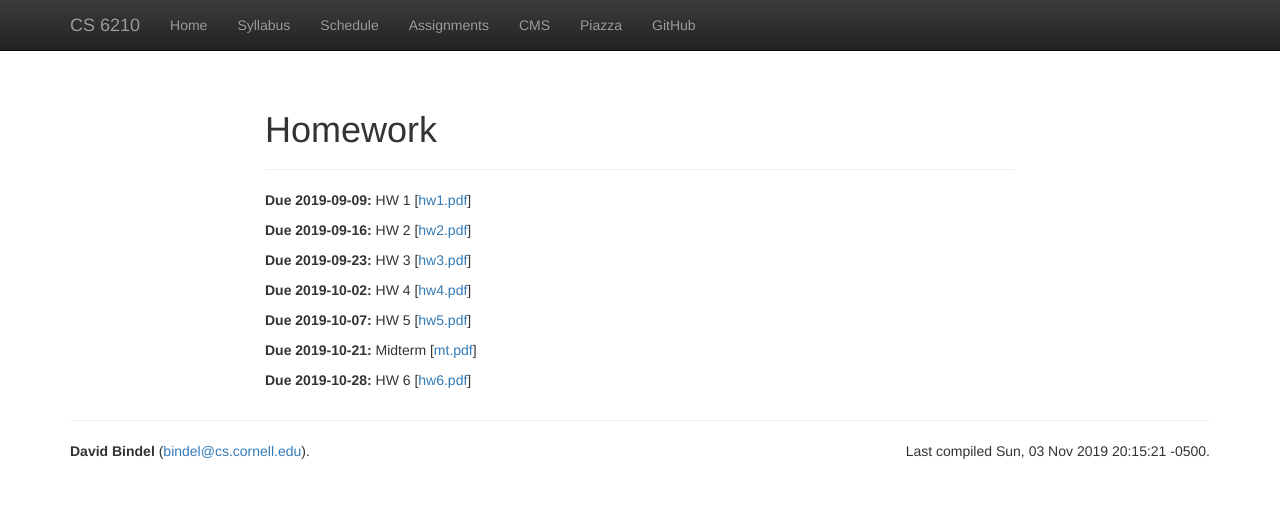
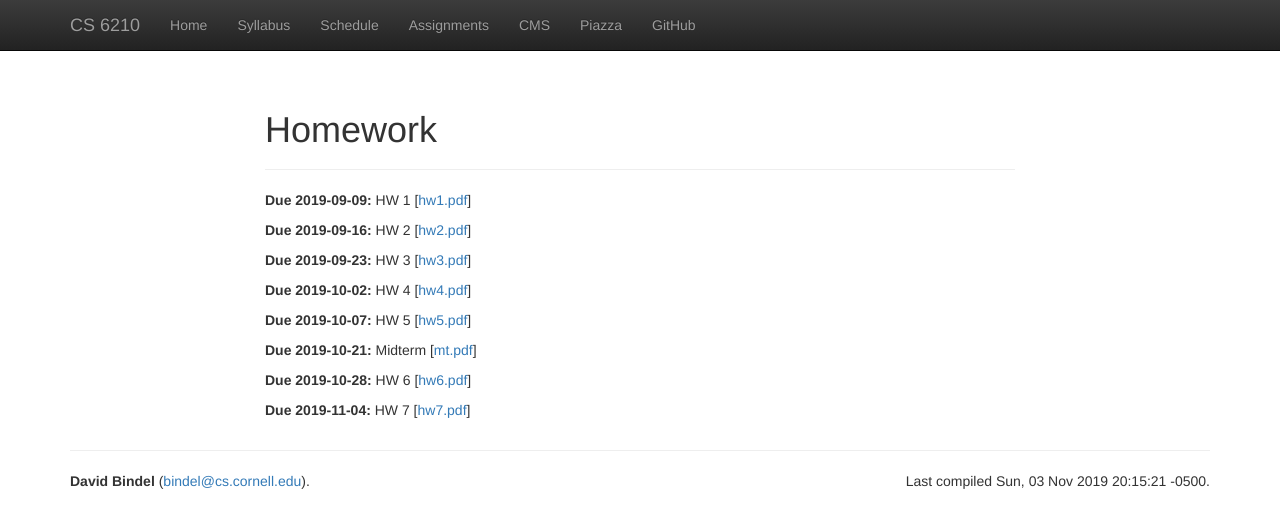
Before and after one commit to dbindel/cs6210-f19, a Jekyll site: the page built from web/homework.html, in a window 1280 px wide. Shown: the top 528 px of the page. Built offline with Jekyll 4.4.1, drawn with Linux system fonts in a browser that asks for light colours; nearby versions of some CDN libraries.

Commit message:
Added HW 7.

```diff
--- a/web/_data/hw.yml
+++ b/web/_data/hw.yml
@@ -33,3 +33,8 @@
   text: HW 6
   files:
    - hw6.pdf
+-
+  due: 2019-11-04
+  text: HW 7
+  files:
+   - hw7.pdf
--- a/web/_data/lectures.yml
+++ b/web/_data/lectures.yml
@@ -166,6 +166,7 @@
   notes: 2019-10-28.pdf
   hw:
     - info: HW 7 (due 11/04)
+      file: hw7.pdf
 -
   date: 2019-10-30
   info: Hessenberg QR
```
Also changed, not shown: 5 other files.
